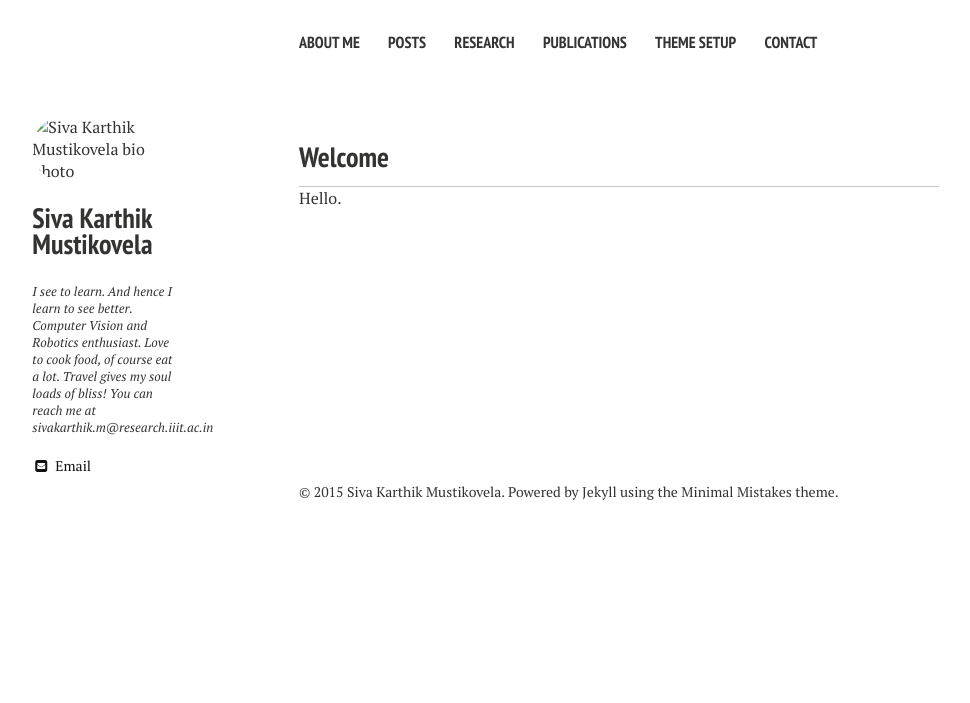
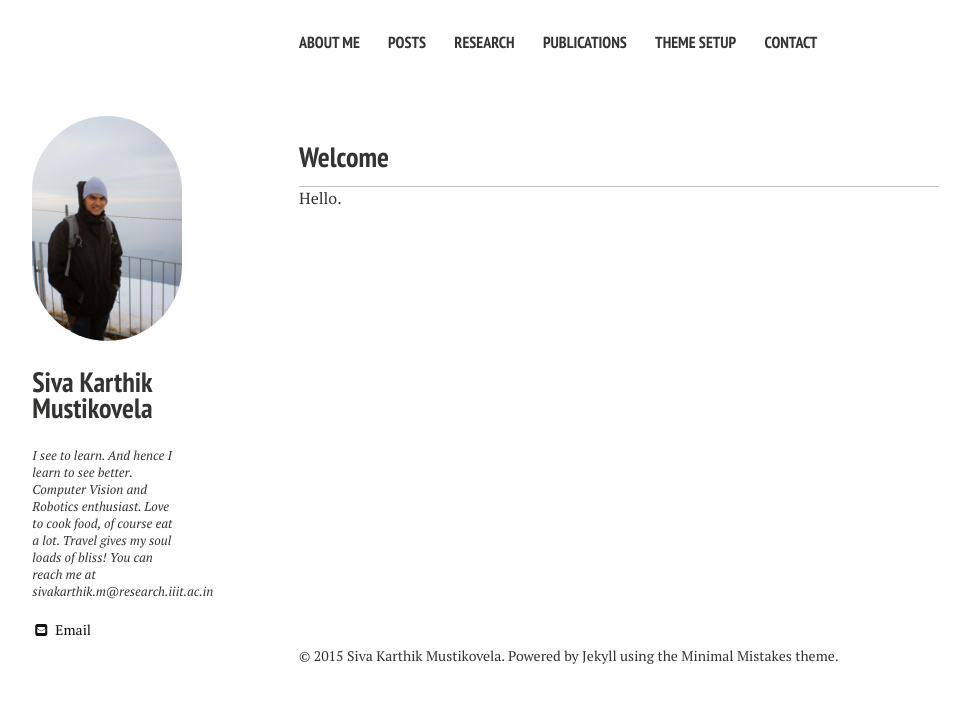
Before and after one commit to sivakm/sivakm.github.io, a Jekyll site: the page built from index.md, in a window 1280 px wide. Shown: the top 703 px of the page, without its empty margins (21-991 px from the left). Built offline with Jekyll 4.4.1, drawn with Linux system fonts in a browser that asks for light colours; nearby versions of some CDN libraries.

Commit message:
16feb1958

```diff
--- a/_config.yml
+++ b/_config.yml
@@ -27,7 +27,7 @@ kramdown:
 # Site owner
 owner:
   name: Siva Karthik Mustikovela
-  avatar: /images/IMG_4922.JPG
+  avatar: IMG_4922.JPG
   bio: "I see to learn. And hence I learn to see better. Computer Vision and Robotics enthusiast. Love to cook food, of course eat a lot. Travel gives my soul loads of bliss! You can reach me at sivakarthik.m@research.iiit.ac.in"
   email: sivakarthik.m@research.iiit.ac.in, karthik.kovalam@gmail.com
   disqus-shortname: Siva
```
